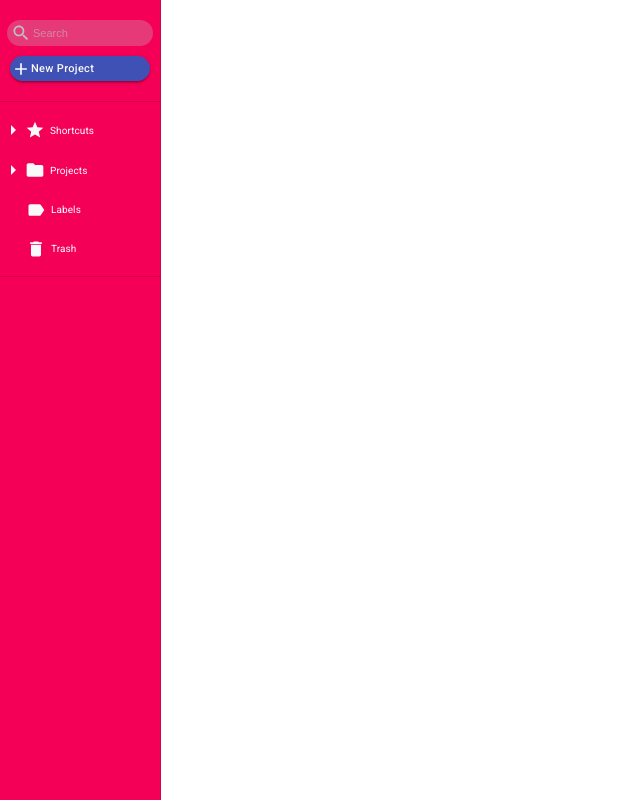
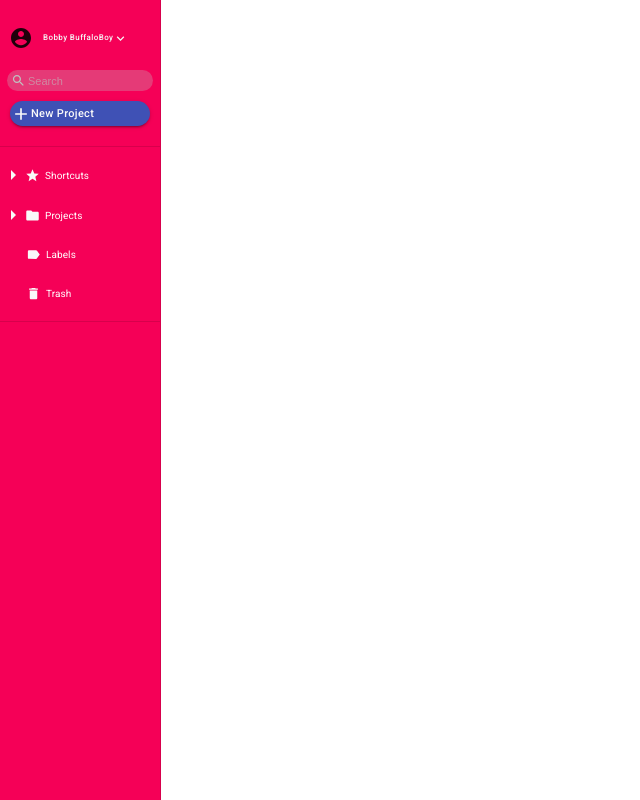
Before and after one commit to SlickJacket/The_Work_Track_App, a Next.js app in the folder work-track-frontend/: page /project-folders/projects in a window 1280 px wide. Shown: the whole page, without its empty margins (0-640 px from the left). Built offline with nearby package versions, Linux system fonts and the light colour scheme.

Commit message:
created account button to top of sidePanel with added pop menu

```diff
--- /dev/null
+++ b/work-track-frontend/components/sidepanel/AccountEmailDisplay.js
@@ -0,0 +1,99 @@
+import React, { Fragment, useState } from "react";
+
+import { makeStyles } from "@material-ui/core/styles";
+import Typography from "@material-ui/core/Typography";
+
+import AccountCircleIcon from "@material-ui/icons/AccountCircle";
+import Button from "@material-ui/core/Button";
+import ExpandMoreIcon from "@material-ui/icons/ExpandMore";
+import Menu from "@material-ui/core/Menu";
+import MenuItem from "@material-ui/core/MenuItem";
+import Fade from "@material-ui/core/Fade";
+import Divider from "@material-ui/core/Divider";
+
+const useStyles = makeStyles((theme) => ({
+  accountButton: {
+    textTransform: "capitalize",
+    display: "flex",
+    justifyContent: "start",
+    alignItems: "space-between",
+    width: "158px",
+    paddingBottom: "20px",
+  },
+  accountName: {
+    fontSize: "8px",
+    color: "#F5F5F5",
+    marginLeft: "10px",
+  },
+  arrowDownIcon: {
+    width: 15,
+    height: 15,
+    color: "#F5F5F5",
+  },
+  listItemMenu: {
+    "& div": {
+      boxShadow: "none",
+      backgroundColor: "rgba(232, 232, 232, 1)",
+      borderRadius: "2px",
+    },
+  },
+  listItemMenuText: {
+    fontSize: "8px",
+    color: theme.palette.secondary.main,
+  },
+}));
+
+export default function AccountEmailDisplay() {
+  const classes = useStyles();
+  const [anchorEl, setAnchorEl] = useState(null);
+  const open = Boolean(anchorEl);
+
+  const handleClick = (e) => {
+    e.preventDefault();
+    setAnchorEl(e.currentTarget);
+  };
+
+  const handleClose = () => {
+    setAnchorEl(null);
+  };
+
+  return (
+    <Fragment>
+      <Button
+        aria-controls="fade-menu"
+        aria-haspopup="true"
+        className={classes.accountButton}
+        onClick={handleClick}
+      >
+        <AccountCircleIcon />
+        <Typography variant="p" className={classes.accountName}>
+          Bobby BuffaloBoy
+        </Typography>
+        <ExpandMoreIcon className={classes.arrowDownIcon} />
+      </Button>
+      <Menu
+        id="fade-menu"
+        anchorEl={anchorEl}
+        keepMounted
+        open={open}
+        onClose={handleClose}
+        TransitionComponent={Fade}
+        className={classes.listItemMenu}
+      >
+        <MenuItem onClick={handleClose} className={classes.listItemMenuText}>
+          Account info...
+        </MenuItem>
+        <MenuItem onClick={handleClose} className={classes.listItemMenuText}>
+          Help & Learning
+        </MenuItem>
+        <MenuItem onClick={handleClose} className={classes.listItemMenuText}>
+          What's new in WorkTrack
+        </MenuItem>
+        <Divider />
+        <MenuItem onClick={handleClose} className={classes.listItemMenuText}>
+          Sign out
+        </MenuItem>
+      </Menu>
+    </Fragment>
+  );
+}
--- a/work-track-frontend/components/sidepanel/ProjectListItems.js
+++ b/work-track-frontend/components/sidepanel/ProjectListItems.js
@@ -1,4 +1,4 @@
-import React, { useState, useEffect } from "react";
+import React, { useState, useEffect, Fragment } from "react";
 
 import { makeStyles } from "@material-ui/core/styles";
 import List from "@material-ui/core/List";
@@ -42,8 +42,8 @@ const useStyles = makeStyles((theme) => ({
   },
   icons: {
     color: "#F9F9F9",
-    width: 15,
-    height: 15,
+    width: 12,
+    height: 12,
     marginLeft: "10px",
   },
   listItemMenu: {
@@ -85,6 +85,7 @@ export default function ProjectListItems() {
     <List component="div" disablePadding className={classes.projectList}>
       {projects.map((p) => {
         return (
+          <Fragment>
             <ListItem
               button
               className={classes.nested}
@@ -96,6 +97,7 @@ export default function ProjectListItems() {
                 primary={p.title}
                 classes={{ primary: classes.listText }}
               />
+            </ListItem>
             <Menu
               id="fade-menu"
               anchorEl={anchorEl}
@@ -115,13 +117,19 @@ export default function ProjectListItems() {
                 onClick={handleClose}
                 className={classes.listItemMenuText}
               >
+                New Workbook
+              </MenuItem>
+              <MenuItem
+                onClick={handleClose}
+                className={classes.listItemMenuText}
+              >
                 Rename
               </MenuItem>
               <MenuItem
                 onClick={handleClose}
                 className={classes.listItemMenuText}
               >
-                Add Shortcut
+                Add to Shortcuts
               </MenuItem>
               <MenuItem
                 onClick={handleClose}
@@ -130,7 +138,7 @@ export default function ProjectListItems() {
                 Trash
               </MenuItem>
             </Menu>
-          </ListItem>
+          </Fragment>
         );
       })}
     </List>
--- a/work-track-frontend/components/sidepanel/SearchBar.js
+++ b/work-track-frontend/components/sidepanel/SearchBar.js
@@ -16,6 +16,8 @@ const useStyles = makeStyles((theme) => ({
   searchIcon: {
     marginLeft: "1px",
     color: "rgba(192, 192, 192, 1)",
+    width: 15,
+    height: 15,
   },
   inputField: {
     backgroundColor: "transparent",
--- a/work-track-frontend/components/sidepanel/SidePanel.js
+++ b/work-track-frontend/components/sidepanel/SidePanel.js
@@ -16,6 +16,7 @@ import StarIcon from "@material-ui/icons/Star";
 
 import NewProjectModal from "./NewProjectModal";
 import ProjectListItems from "./ProjectListItems";
+import AccountEmailDisplay from "./AccountEmailDisplay";
 
 const drawerWidth = 160;
 
@@ -49,6 +50,8 @@ const useStyles = makeStyles((theme) => ({
   },
   icons: {
     color: "#F9F9F9",
+    width: 15,
+    height: 15,
   },
   arrowIcons: {
     color: "#F9F9F9",
@@ -96,6 +99,7 @@ export default function sidePandel() {
       color="secondary"
     >
       <div className={classes.searchNew}>
+        <AccountEmailDisplay />
         <SearchBar />
         <NewProjectModal />
       </div>
--- a/work-track-frontend/src/theme.js
+++ b/work-track-frontend/src/theme.js
@@ -8,7 +8,7 @@ const theme = createMuiTheme({
       main: "#ff6f00",
     },
     secondary: {
-      main: "#404040",
+      main: "#242423",
     },
     error: {
       main: red.A400,
```
Also changed, not shown: 1 other file (tests, documents, lock files or other folders). Lines whose indentation alone changed are shown as unchanged.
